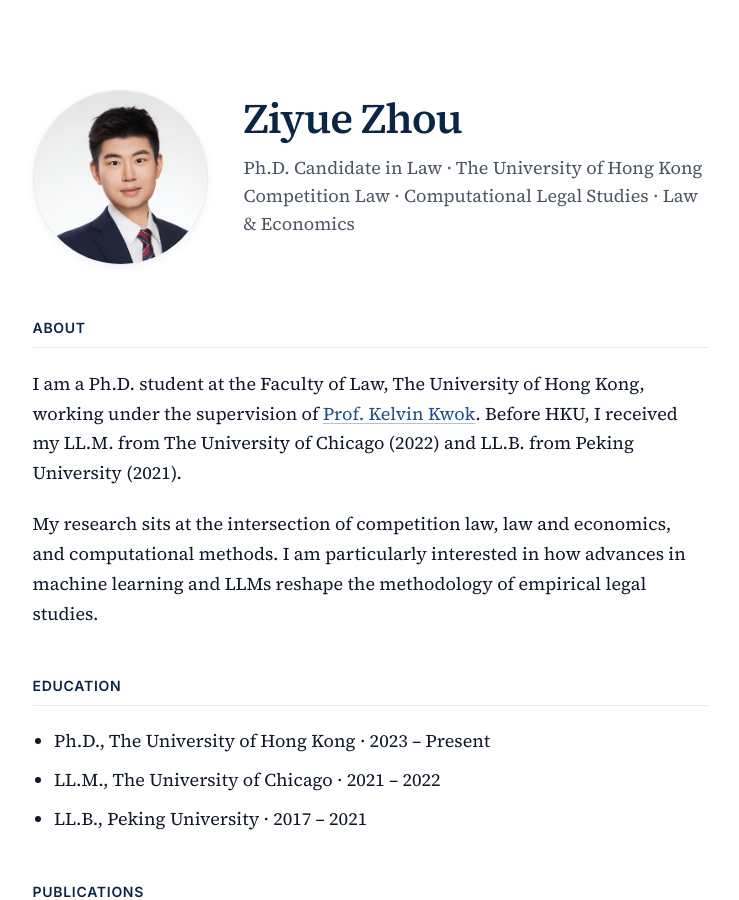
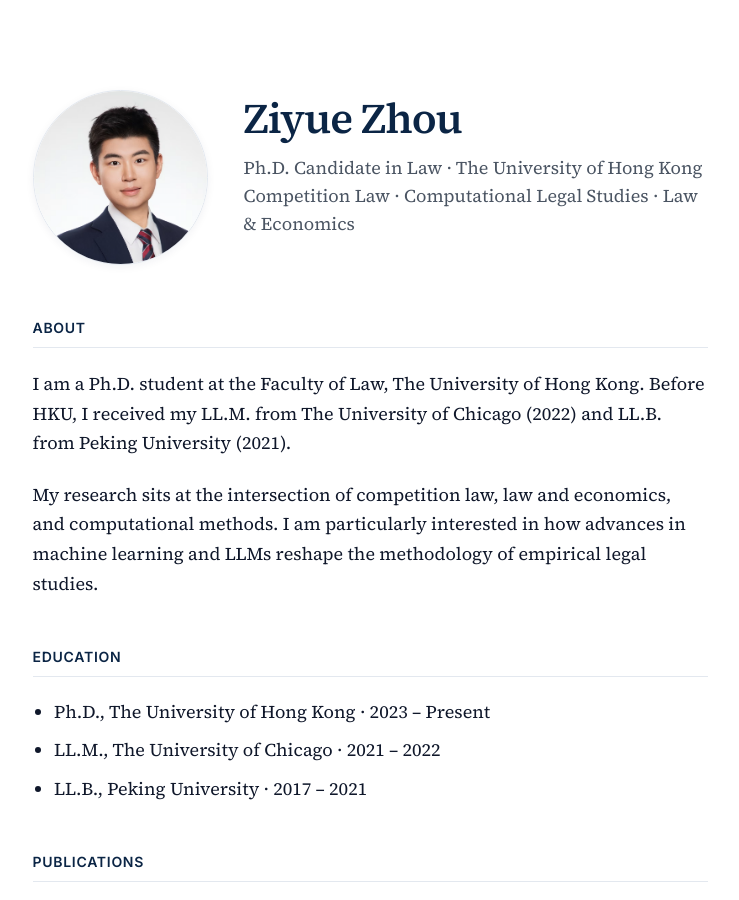
Before and after one commit to zhouziyue233/zhouziyue233.github.io, a Jekyll site: the page built from _pages/about.md, in a window 1280 px wide and 900 px high. Shown: the whole window, without its empty margins (270-1009 px from the left). Built offline with Jekyll 4.4.1, drawn with Linux system fonts in a browser that asks for light colours.

Commit message:
Update about.md

```diff
--- a/_pages/about.md
+++ b/_pages/about.md
@@ -18,7 +18,7 @@ permalink: /
 
 ## About
 
-I am a Ph.D. student at the Faculty of Law, The University of Hong Kong, working under the supervision of [Prof. Kelvin Kwok](https://www.law.hku.hk/academic_staff/kelvin-kwok/). Before HKU, I received my LL.M. from The University of Chicago (2022) and LL.B. from Peking University (2021).
+I am a Ph.D. student at the Faculty of Law, The University of Hong Kong. Before HKU, I received my LL.M. from The University of Chicago (2022) and LL.B. from Peking University (2021).
 
 My research sits at the intersection of competition law, law and economics, and computational methods. I am particularly interested in how advances in machine learning and LLMs reshape the methodology of empirical legal studies.
 
```
